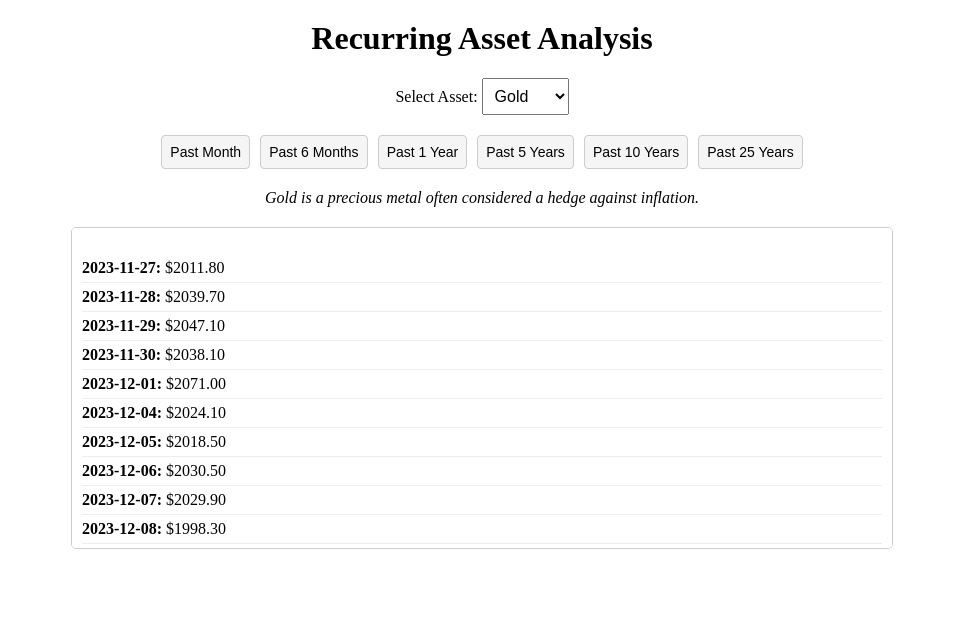
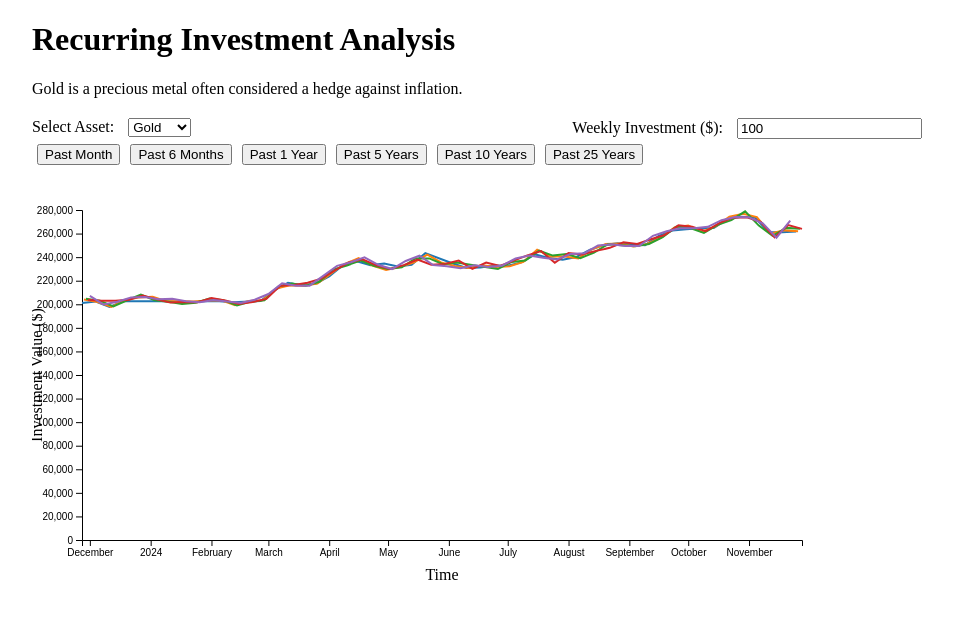
Before and after one commit to nikopastore/recurring-asset-analysis, a Svelte app: page / in a window 1280 px wide. Shown: the top 618 px of the page, without its empty margins (158-1111 px from the left). Built offline with nearby package versions, Linux system fonts and the light colour scheme.

Commit message:
Update App.svelte

```diff
--- a/src/App.svelte
+++ b/src/App.svelte
@@ -1,9 +1,11 @@
 <script>
     import { onMount } from "svelte";
+    import * as d3 from "d3";
 
     // Assets and default selection
     let assets = ["Gold", "SPY", "Bitcoin"];
     let selectedAsset = "Gold";
+    let investmentAmount = 100; // Default weekly investment amount
 
     // Time frames
     const timeFrames = [
@@ -14,7 +16,7 @@
         { label: "Past 10 Years", months: 120 },
         { label: "Past 25 Years", months: 300 },
     ];
-    let selectedTimeFrame = timeFrames[2]; // Default to 1 Year
+    let selectedTimeFrame = timeFrames[2]; // Default: Past 1 Year
 
     // Descriptions for assets
     const assetDescriptions = {
@@ -29,10 +31,10 @@
     let loading = true;
     let errorMessage = "";
 
-    // Fetch data
+    // Fetch and process data
     onMount(async () => {
         try {
-            const response = await fetch("./normalized_prices.json");
+            const response = await fetch("/normalized_prices.json");
             if (!response.ok) throw new Error("Failed to fetch data");
             assetData = await response.json();
             updateFilteredData();
@@ -44,7 +46,7 @@
         }
     });
 
-    // Update filtered data
+    // Filter data dynamically
     $: updateFilteredData();
     function updateFilteredData() {
         if (!assetData || assetData.length === 0) return;
@@ -57,163 +59,151 @@
                 record.Asset === selectedAsset &&
                 new Date(record.Date) >= cutoffDate
         );
+        drawChart(); // Re-render chart when data changes
     }
 
-    // Handle asset and time frame changes
-    function handleAssetChange(event) {
-        selectedAsset = event.target.value;
-    }
+    // Draw the D3.js chart
+    let chartContainer;
+    function drawChart() {
+        if (!filteredData || filteredData.length === 0) return;
 
-    function handleTimeFrameChange(timeFrame) {
-        selectedTimeFrame = timeFrame;
+        const margin = { top: 20, right: 30, bottom: 50, left: 50 };
+        const width = 800 - margin.left - margin.right;
+        const height = 400 - margin.top - margin.bottom;
+
+        // Remove any existing chart
+        d3.select(chartContainer).select("svg").remove();
+
+        // Create SVG
+        const svg = d3
+            .select(chartContainer)
+            .append("svg")
+            .attr("width", width + margin.left + margin.right)
+            .attr("height", height + margin.top + margin.bottom)
+            .append("g")
+            .attr("transform", `translate(${margin.left},${margin.top})`);
+
+        // Parse data for lines
+        const groupedData = d3.group(filteredData, (d) => new Date(d.Date).getDay()); // Group by weekday
+
+        const x = d3
+            .scaleTime()
+            .domain(d3.extent(filteredData, (d) => new Date(d.Date)))
+            .range([0, width]);
+
+        const y = d3
+            .scaleLinear()
+            .domain([0, d3.max(filteredData, (d) => d.Close * investmentAmount)])
+            .nice()
+            .range([height, 0]);
+
+        const color = d3.scaleOrdinal(d3.schemeCategory10);
+
+        // Add axes
+        svg.append("g").attr("transform", `translate(0,${height})`).call(d3.axisBottom(x));
+        svg.append("g").call(d3.axisLeft(y));
+
+        // Add lines
+        groupedData.forEach((values, day) => {
+            svg.append("path")
+                .datum(values)
+                .attr("fill", "none")
+                .attr("stroke", color(day))
+                .attr("stroke-width", 2)
+                .attr(
+                    "d",
+                    d3
+                        .line()
+                        .x((d) => x(new Date(d.Date)))
+                        .y((d) => y(d.Close * investmentAmount))
+                );
+        });
+
+        // Add labels
+        svg
+            .append("text")
+            .attr("x", width / 2)
+            .attr("y", height + margin.bottom - 10)
+            .attr("text-anchor", "middle")
+            .text("Time");
+
+        svg
+            .append("text")
+            .attr("transform", "rotate(-90)")
+            .attr("x", -height / 2)
+            .attr("y", -margin.left + 10)
+            .attr("text-anchor", "middle")
+            .text("Investment Value ($)");
     }
 </script>
 
 <style>
     body {
-        margin: 0;
         font-family: Arial, sans-serif;
-        background-color: #f9f9f9;
-        color: #333;
+        background: #f9f9f9;
     }
 
-    h1 {
-        text-align: center;
+    .container {
+        max-width: 900px;
+        margin: 0 auto;
+    }
+
+    .chart-container {
         margin-top: 20px;
     }
 
-    .filter-container {
+    .controls {
         display: flex;
-        flex-direction: column;
-        align-items: center;
-        gap: 20px;
-        margin: 20px auto;
+        justify-content: space-between;
+        margin-top: 20px;
     }
 
-    select {
-        padding: 8px;
-        font-size: 16px;
+    .controls label,
+    .controls input {
+        margin-right: 10px;
     }
 
-    .time-buttons {
-        display: flex;
-        flex-wrap: wrap;
-        gap: 10px;
-        justify-content: center;
-    }
-
-    .time-buttons button {
-        padding: 8px;
-        font-size: 14px;
-        border: 1px solid #ccc;
-        background: #f5f5f5;
-        border-radius: 4px;
-        transition: background 0.2s, color 0.2s;
-        cursor: pointer;
-    }
-
-    .time-buttons button:hover {
-        background: #007acc;
-        color: white;
-    }
-
-    .time-buttons button.active {
-        background: #007acc;
-        color: white;
-        font-weight: bold;
-    }
-
-    .description {
-        text-align: center;
-        font-style: italic;
-        margin: 20px;
-    }
-
-    .data-list {
-        max-width: 800px;
-        margin: 20px auto;
-        border: 1px solid #ccc;
-        border-radius: 5px;
-        padding: 10px;
-        background-color: #fff;
-        max-height: 300px;
-        overflow-y: auto;
-    }
-
-    .data-list ul {
-        list-style: none;
-        padding: 0;
-    }
-
-    .data-list li {
-        padding: 5px 0;
-        border-bottom: 1px solid #eee;
-    }
-
-    .data-list li:last-child {
-        border-bottom: none;
-    }
-
-    .error {
-        color: red;
-        text-align: center;
-        margin: 20px;
+    button {
+        margin: 5px;
     }
 </style>
 
-<div>
-    <!-- Page Title -->
-    <h1>Recurring Asset Analysis</h1>
+<div class="container">
+    <h1>Recurring Investment Analysis</h1>
+    <p>{assetDescriptions[selectedAsset]}</p>
 
-    <!-- Filters -->
-    <div class="filter-container">
-        <!-- Asset Dropdown -->
+    <!-- Controls -->
+    <div class="controls">
         <div>
             <label for="asset-select">Select Asset:</label>
-            <select id="asset-select" on:change={handleAssetChange}>
+            <select id="asset-select" bind:value={selectedAsset}>
                 {#each assets as asset}
                     <option value={asset}>{asset}</option>
                 {/each}
             </select>
         </div>
+        <div>
+            <label>Weekly Investment ($):</label>
+            <input type="number" bind:value={investmentAmount} min="1" />
+        </div>
+    </div>
 
     <!-- Time Frame Buttons -->
-        <div class="time-buttons">
-            {#each timeFrames as timeFrame (timeFrame.label)}
+    <div>
+        {#each timeFrames as timeFrame}
             <button
                 class:selected={selectedTimeFrame === timeFrame}
-                    on:click={() => handleTimeFrameChange(timeFrame)}
+                on:click={() => (selectedTimeFrame = timeFrame)}
             >
                 {timeFrame.label}
             </button>
         {/each}
     </div>
-    </div>
 
-    <!-- Asset Description -->
-    <div class="description">
-        {assetDescriptions[selectedAsset]}
-    </div>
+    <!-- Chart -->
+    <div class="chart-container" bind:this={chartContainer}></div>
 
-    <!-- Error Message -->
     {#if errorMessage}
-        <p class="error">{errorMessage}</p>
-    {/if}
-
-    <!-- Data Display -->
-    <div class="data-list">
-        {#if loading}
-            <p>Loading data...</p>
-        {:else if filteredData.length === 0}
-            <p>No data available for {selectedAsset} in the selected time frame.</p>
-        {:else}
-            <ul>
-                {#each filteredData as { Date, Close }}
-                    <li>
-                        <strong>{Date}:</strong> ${Close.toFixed(2)}
-                    </li>
-                {/each}
-            </ul>
+        <p style="color: red;">{errorMessage}</p>
     {/if}
 </div>
-</div>
```
Lines whose indentation alone changed are shown as unchanged.
